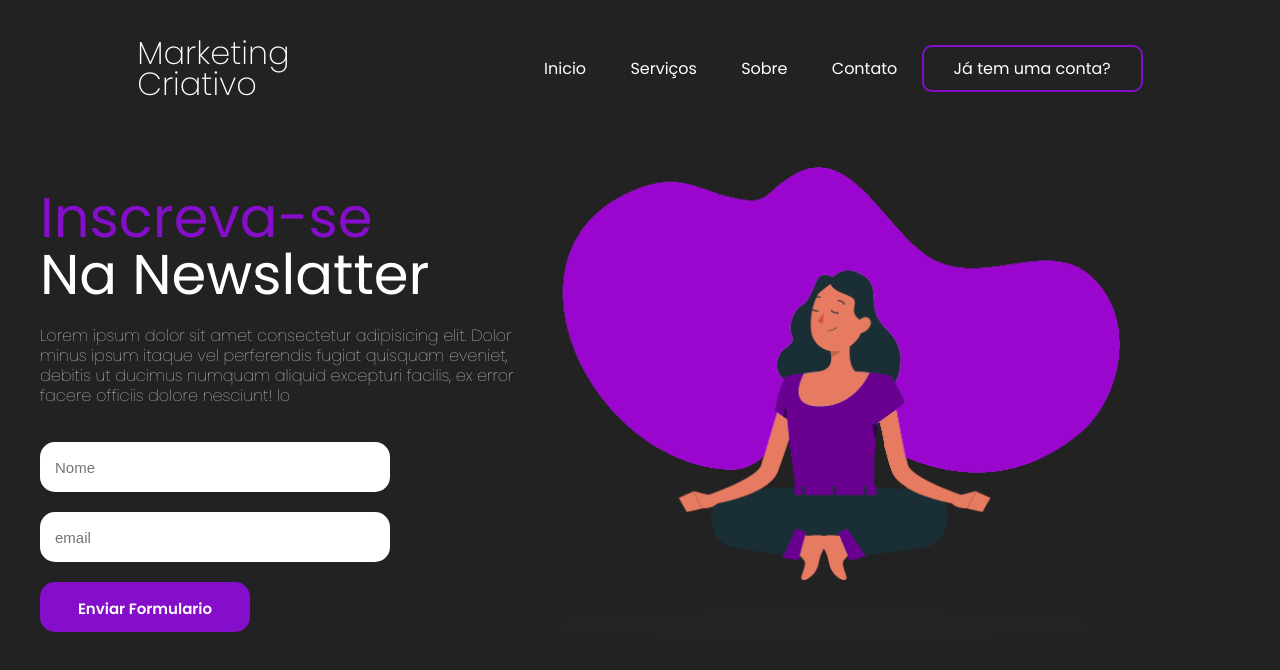
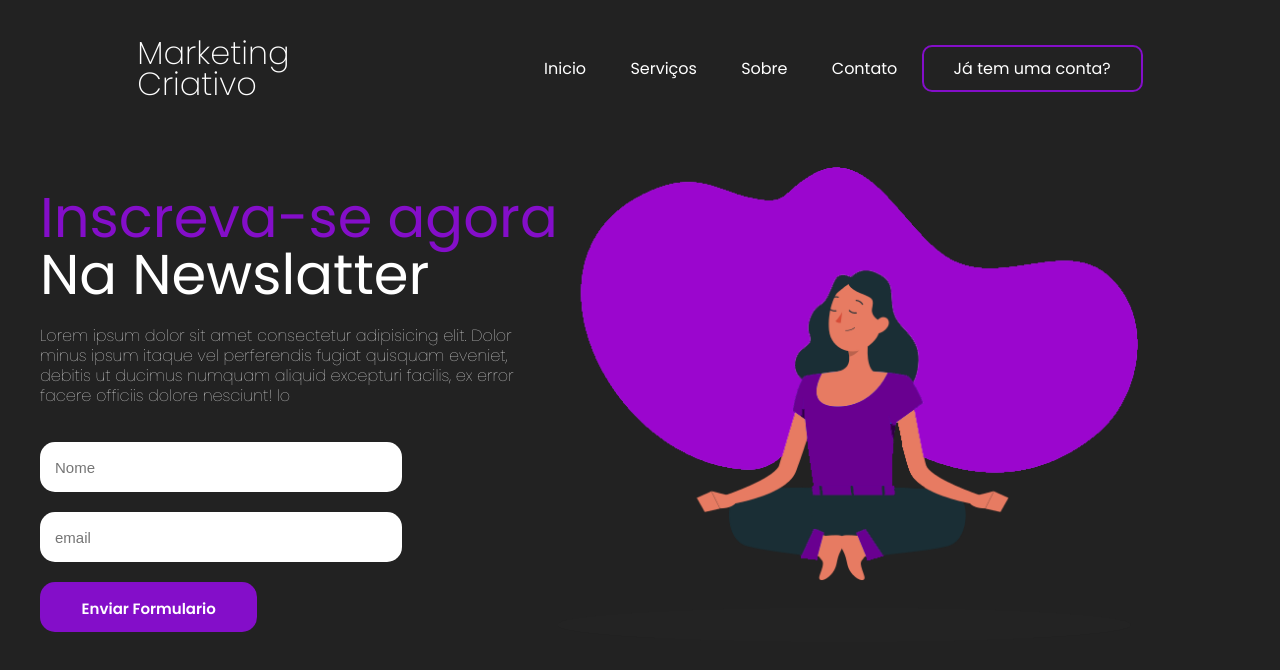
Before and after one commit to GustavoSanBar/LANDING-PAGE-COM-HTML-E-CSS, a plain HTML site: page index.html in a window 1280 px wide. Drawn offline with Linux system fonts and the light colour scheme.

Commit message:
Update index.html

```diff
--- a/index.html
+++ b/index.html
@@ -26,7 +26,7 @@
 
     <main>
         <aside>
-            <h2><spam>Inscreva-se</spam></h2>
+            <h2><spam>Inscreva-se agora</spam></h2>
             <h2>Na Newslatter</h2>
             <p>Lorem ipsum dolor sit amet consectetur adipisicing elit. Dolor minus ipsum itaque vel perferendis fugiat quisquam eveniet, debitis ut ducimus numquam aliquid excepturi facilis, ex error facere officiis dolore nesciunt! lo</p>
             <form class="nee" action="">
```
